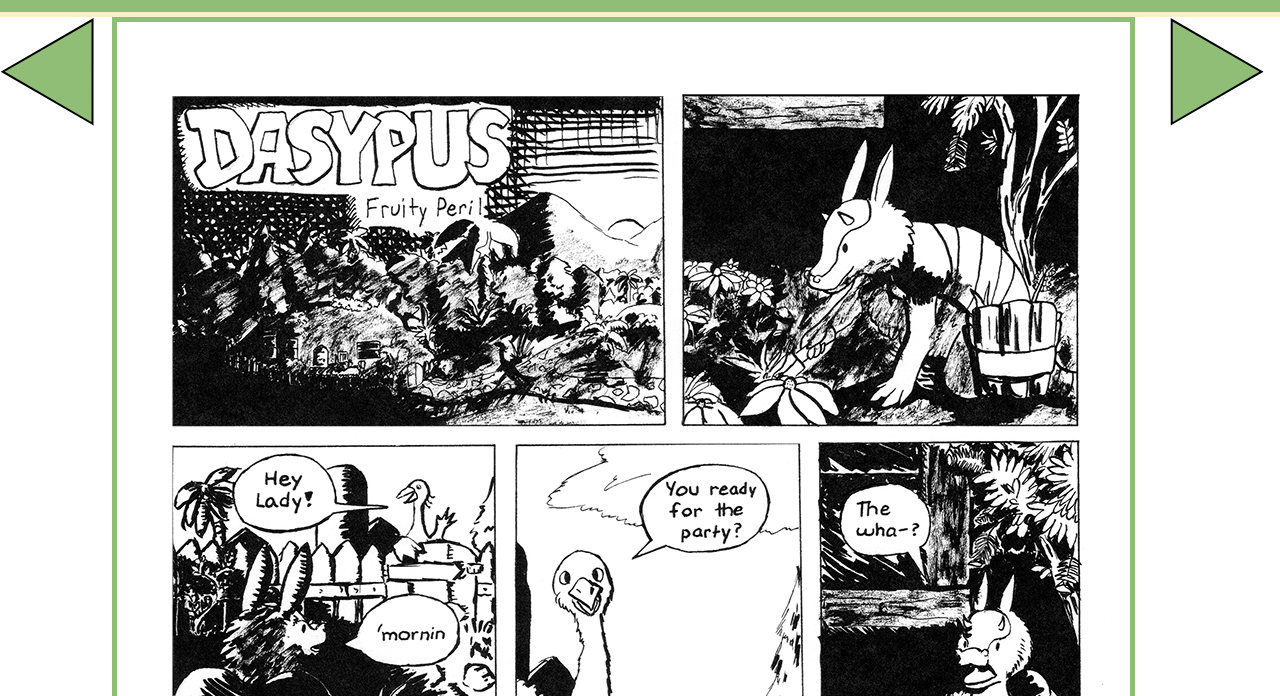
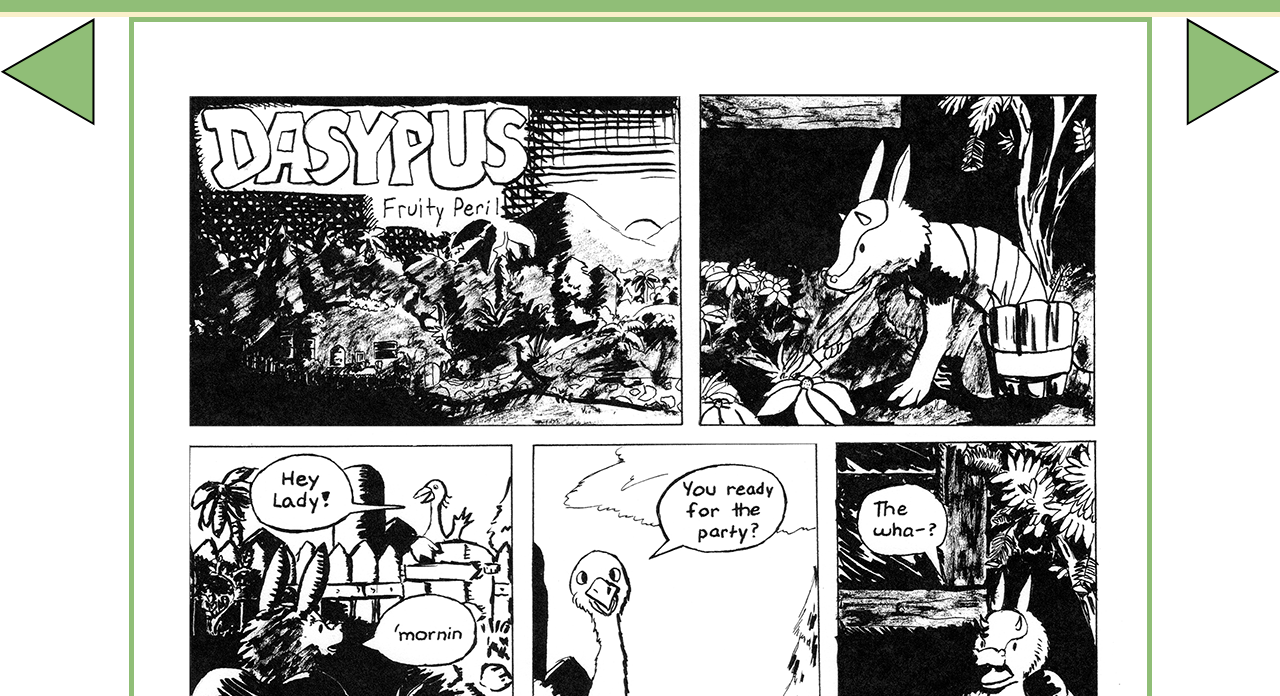
Before and after one commit to crabgalaxy/website, a plain HTML site: page index.html in a window 1280 px wide. Shown: the part 104-800 px from the top of the page. Drawn offline with Linux system fonts and the light colour scheme; a web font is replaced by a local one.

Commit message:
Nav arrow possitions

```diff
--- a/css/style.css
+++ b/css/style.css
@@ -73,8 +73,8 @@ nav a
 main
     {
         display: grid;
-            grid-template-columns: repeat(4,auto);
-
+            grid-template-columns: 1fr auto auto 1fr;
+            column-gap: 2em;
     }
 
 .first-button
@@ -87,6 +87,12 @@ main
     {
         align-self: end;
     }
+
+.move-button-right
+    {
+        justify-self: right;
+    }
+
 footer
     {
         font-family: 'Klee One', cursive; /* Got this from google fonts */
--- a/index.html
+++ b/index.html
@@ -24,16 +24,21 @@
     </header>
 
     <main><!-- main body of the page -->
-        <a href="#"><img src="images/dasypusnav/backforward.svg"  alt=""></a>
+
+        <a class="move-button-right"href="#"><img src="images/dasypusnav/backforward.svg"  alt=""></a>
+
         <img src="images/dasypuspgs/dasypus001.png" alt="" class="dpage">
+
         <a href="#"><img src="images/dasypusnav/backforward.svg" class="flip" alt=""></a>
 
 
-        <a class="bottom-button" href="#"><img src="images/dasypusnav/backforward.svg" alt=""></a>
+        <!-- bottom backward and forward buttons-->
+        <a class="bottom-button move-button-right" href="#"><img src="images/dasypusnav/backforward.svg" alt=""></a>
         <a class="bottom-button" href="#"><img src="images/dasypusnav/backforward.svg" class="flip" alt=""></a>
 
+
+        <!-- first and last buttons -->
         <a class="first-button" href="#"><img src="images/dasypusnav/firstlast.svg"  alt=""></a>
-
         <a class="last-button" href="#"><img src="images/dasypusnav/firstlast.svg" class="flip" alt=""></a>
 
     </main>
```
